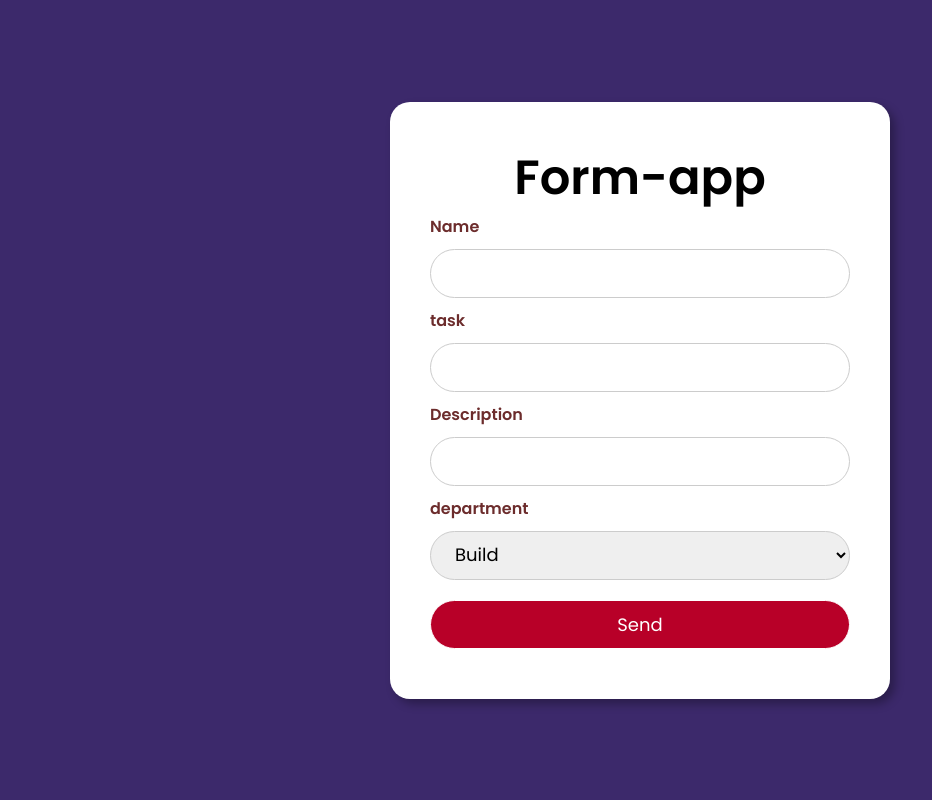
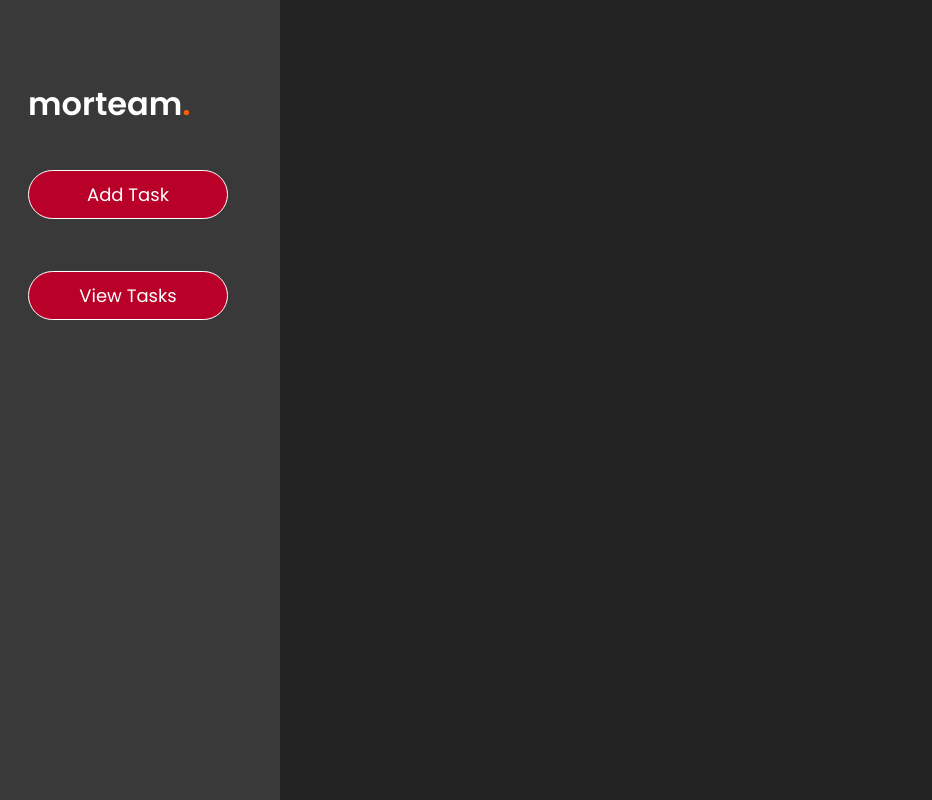
Before and after one commit to scoooozy/more-tasks, a React (Create React App) app: page / in a window 1280 px wide. Shown: the whole page, without its empty margins (0-932 px from the left). Built offline with nearby package versions, Linux system fonts and the light colour scheme.

Commit message:
ahhhhhhhhhhhhhhhhhh

```diff
--- a/src/components/App/App.css
+++ b/src/components/App/App.css
@@ -8,7 +8,6 @@
 body {
     background-color: #3c296bfe;
     min-height: 100vh;
-    display: flex;
     justify-content: center;
     align-items: center;
     flex-direction: column;
--- a/src/components/App/App.jsx
+++ b/src/components/App/App.jsx
@@ -1,41 +1,20 @@
-import { Component } from 'react'
+import React from 'react';
 import './App.css'
-import UserForm from '../UserForm/UserForm'
-import UserTable from "../UserTable/UserTable"
-import { createBrowserRouter } from 'react-router-dom'
-class App extends Component{
-    constructor(props) {
-        super(props)
-        this.state = {
-            users: [],
-            isForm: true,
+import Menu from "../Menu/Menu"
+import UserForm from '../UserForm/UserForm';
+import UserTable from '../UserTable/UserTable';
+import { BrowserRouter as Router, Route, Routes } from "react-router-dom";
 
-        }
-    }
+function App(){
+    return(
+        <Router>
+          <Routes>
+            <Route path="/" element={<Menu/>}/>
+            <Route path="/form" element={<UserForm/>}/>
+            <Route path="/table" element={<UserTable users={[]} handleButton={()=>{}}/>}/>
+          </Routes>
+        </Router>
 
-    handleAddUser = (user) => {
-
-        this.setState((prevState) => {
-            return {
-                users: [...prevState.users, user],
-                isForm: false,
-            }
-        })
-    }
-    handleButton = () => {
-        this.setState({isForm:true})
-    }
-    render() {
-        let { isForm, users} = this.state
-        if (isForm) {
-            return <UserForm handleAddUser={this.handleAddUser} />
-        }
-        else {
-            return <UserTable users={users} handleButton={ this.handleButton} />
-        }
-
-
-
-    }
+    )
 }
 export default App
--- a/src/components/Menu/Menu.jsx
+++ b/src/components/Menu/Menu.jsx
@@ -1,28 +1,24 @@
 import React from "react";
-import { BrowserRouter as Router, Route, Routes } from "react-router-dom";
+import "./Menu.css"
+import { BrowserRouter as Router, Route, Routes, useNavigate } from "react-router-dom";
 
-import Home from "./Menu"
 function Menu(){
+  let navigate = useNavigate()
   return (
-    <nav class="sidenav">
-      <ul class="main-buttons">
-        <Router>
-          <Routes>
-            <Route path="/" element={""}/>
-            <Route path="/" element={""}/>
-          </Routes>
-        </Router>
+    <nav className="sidenav">
+      <ul className="main-buttons">
         <li className="hdr">
           morteam<span className="dot">.</span>
         </li>
         <li>
-          <button
-          >
+          <button onClick={() => navigate("/form")}>
             Add Task
           </button>
         </li>
         <li>
-          <button style={{ color: "white", textdecoration: "none" }}>
+          <button style={{ color: "white", textDecoration: "none" }} onClick={()=>{
+            navigate("/table")
+          }}>
             View Tasks
           </button>
         </li>
--- a/src/components/UserForm/UserForm.jsx
+++ b/src/components/UserForm/UserForm.jsx
@@ -1,38 +1,42 @@
-import React from "react";
-class UserForm extends React.Component {
-  constructor(props) {
-    super(props);
-    this.state = {
+import React, { useState } from "react";
+import {
+  BrowserRouter as Router,
+  Route,
+  Routes,
+  useNavigate,
+} from "react-router-dom";
+
+const UserForm = (props) => {
+  const [state, setState] = useState({
     name: "",
     task: "",
     description: "",
     department: "Build",
+  });
+
+  const handleUserName = (event) => {
+    setState({ ...state, name: event.target.value });
   };
-  }
-
-  handleUserName = (event) => {
-    this.setState({ name: event.target.value });
+  const handletask = (event) => {
+    setState({ ...state, task: event.target.value });
   };
-  handletask = (event) => {
-    this.setState({ task: event.target.value });
+  const handledescription = (event) => {
+    setState({ ...state, description: event.target.value });
   };
-  handledescription = (event) => {
-    this.setState({ description: event.target.value });
+  const handledepartment = (event) => {
+    setState({ ...state, department: event.target.value });
   };
-  handledepartment = (event) => {
-    this.setState({ department: event.target.value });
-  };
-  handleForm = (event) => {
+  const handleForm = (event) => {
     event.preventDefault();
-    let { name, task, description, department } = this.state;
+    let { name, task, description, department } = state;
     let user = {
       name,
       task,
       description,
       department,
     };
-    this.props.handleAddUser(user);
-    this.setState({
+    props.handleAddUser(user);
+    setState({
       name: "",
       task: "",
       description: "",
@@ -40,46 +44,49 @@ class UserForm extends React.Component {
     });
     fetch("/", {
       method: "POST",
-        headers: { 'Content-Type': 'application/json' }        ,
-        body: JSON.stringify(user)
-    }).then(()=>{})
+      headers: { "Content-Type": "application/json" },
+      body: JSON.stringify(user),
+    }).then(() => {});
   };
-
-  render() {
-    let { name, task, description } = this.state;
+  let navigate = useNavigate();
   return (
     <div>
-        <form onSubmit={this.handleForm} action="">
+      <form onSubmit={handleForm} action="">
         <h1>Form-app</h1>
         <p>
           <label htmlFor="">Name</label>
-            <input onChange={this.handleUserName} type="text" value={name} />
+          <input onChange={handleUserName} type="text" value={state.name} />
         </p>
         <p>
           <label htmlFor="">task</label>
-            <input type="text" onChange={this.handletask} value={task} />
+          <input type="text" onChange={handletask} value={state.task} />
         </p>
         <p>
           <label htmlFor="">Description</label>
           <input
-              onChange={this.handledescription}
+            onChange={handledescription}
             type="text"
-              value={description}
+            value={state.description}
           />
         </p>
         <p>
           <label htmlFor="">department</label>
-            <select onChange={this.handledepartment}>
+          <select onChange={handledepartment}>
             <option value="Build">Build</option>
             <option value="Electric">Electric</option>
             <option value="Programming">Programming</option>
             <option value="CAD">CAD</option>
           </select>
         </p>
-          <button>Send</button>
+        <button
+          onClick={() => {
+            navigate("/table");
+          }}
+        >
+          Send
+        </button>
       </form>
     </div>
   );
-  }
-}
+};
 export default UserForm;
--- a/src/components/UserTable/UserTable.jsx
+++ b/src/components/UserTable/UserTable.jsx
@@ -1,6 +1,24 @@
-import React from "react";
-function UserTable({ users, handleButton}) {
-    return <div><table>
+import React, { useEffect, useState } from "react";
+import {
+  BrowserRouter as Router,
+  Route,
+  Routes,
+  useNavigate,
+} from "react-router-dom";
+
+function UserTable({ handleButton }) {
+  let navigate = useNavigate();
+
+  let [users, setUsers] = useState([])
+  useEffect(() => {
+    fetch("/",)
+    .then(data => data.json())
+
+  }, [])
+
+  return (
+    <div>
+      <table>
         <thead>
           <tr>
             <th>Name:</th>
@@ -11,28 +29,26 @@ function UserTable({ users, handleButton}) {
         </thead>
         <tbody>
           {users.map((user) => {
-            return <tr>
-                <td>{user.name }</td>
-                <td>{ user.task}</td>
-                <td>{user.description }</td>
-                <td>{user.department }</td>
+            return (
+              <tr>
+                <td>{user.name}</td>
+                <td>{user.task}</td>
+                <td>{user.description}</td>
+                <td>{user.department}</td>
               </tr>
+            );
           })}
         </tbody>
       </table>
-    <button onClick={handleButton}>Go to Form</button>
+      <button
+        onClick={() => {
+          navigate("/");
+        }}
+      >
+        Go to Form
+      </button>
     </div>
+  );
 }
 
-
-
-
-
-
-
-
-
-
-
-
-export default UserTable
+export default UserTable;
```
Also changed, not shown: jsconfig.json (added, +8 -0 lines), src/components/App/USEDCODE.js (added, +39 -0 lines). Lines whose indentation alone changed are shown as unchanged.
